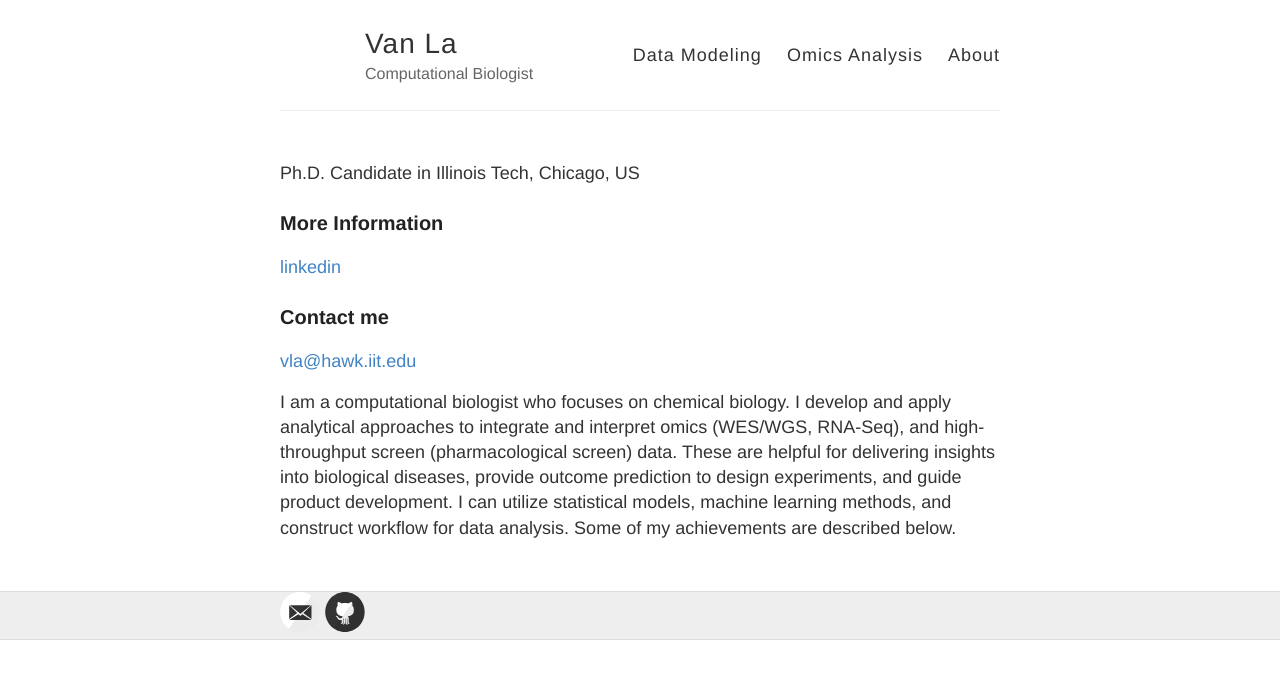
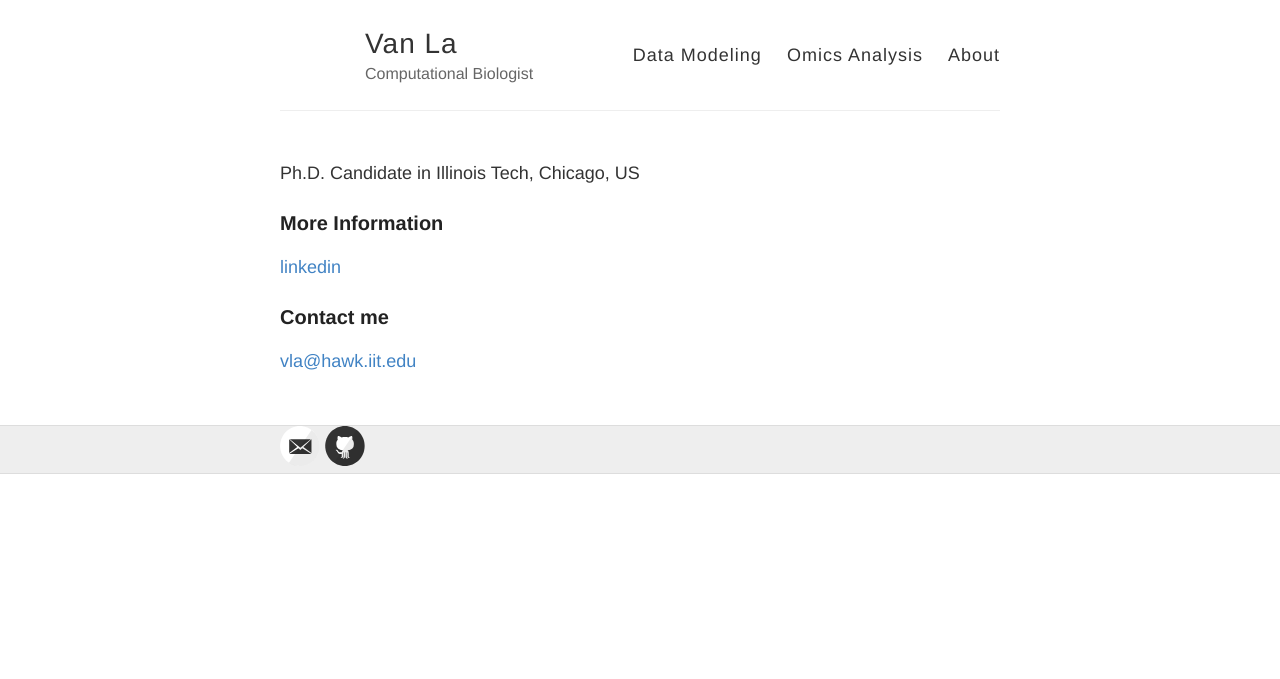
Before and after one commit to vanngocthuyla/Data_Analysis, a Jekyll site: the page built from about.md, in a window 1280 px wide. Shown: the top 679 px of the page. Built offline with Jekyll 4.4.1, drawn with Linux system fonts in a browser that asks for light colours.

Commit message:
Update page.html

```diff
--- a/_layouts/page.html
+++ b/_layouts/page.html
@@ -5,10 +5,5 @@ layout: default
 <article class="page">
   <div class="entry">
     {{ content }}
-
-    I am a computational biologist who focuses on chemical biology. I develop and apply analytical approaches to integrate and interpret omics (WES/WGS, RNA-Seq), and high-throughput screen (pharmacological screen) data. These are helpful for delivering insights into biological diseases, provide outcome prediction to design experiments, and guide product development.
-
-    I can utilize statistical models, machine learning methods, and construct workflow for data analysis. Some of my achievements are described below.
-
   </div>
 </article>
```
